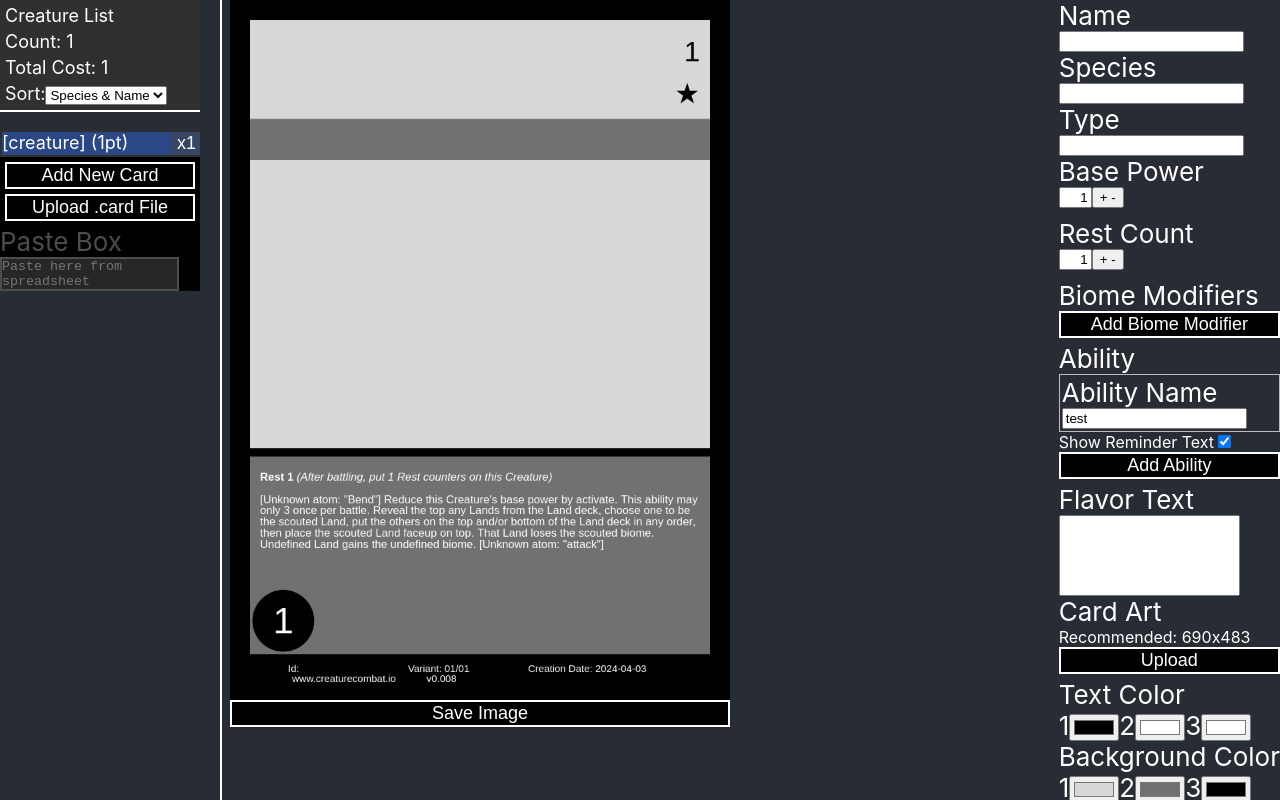
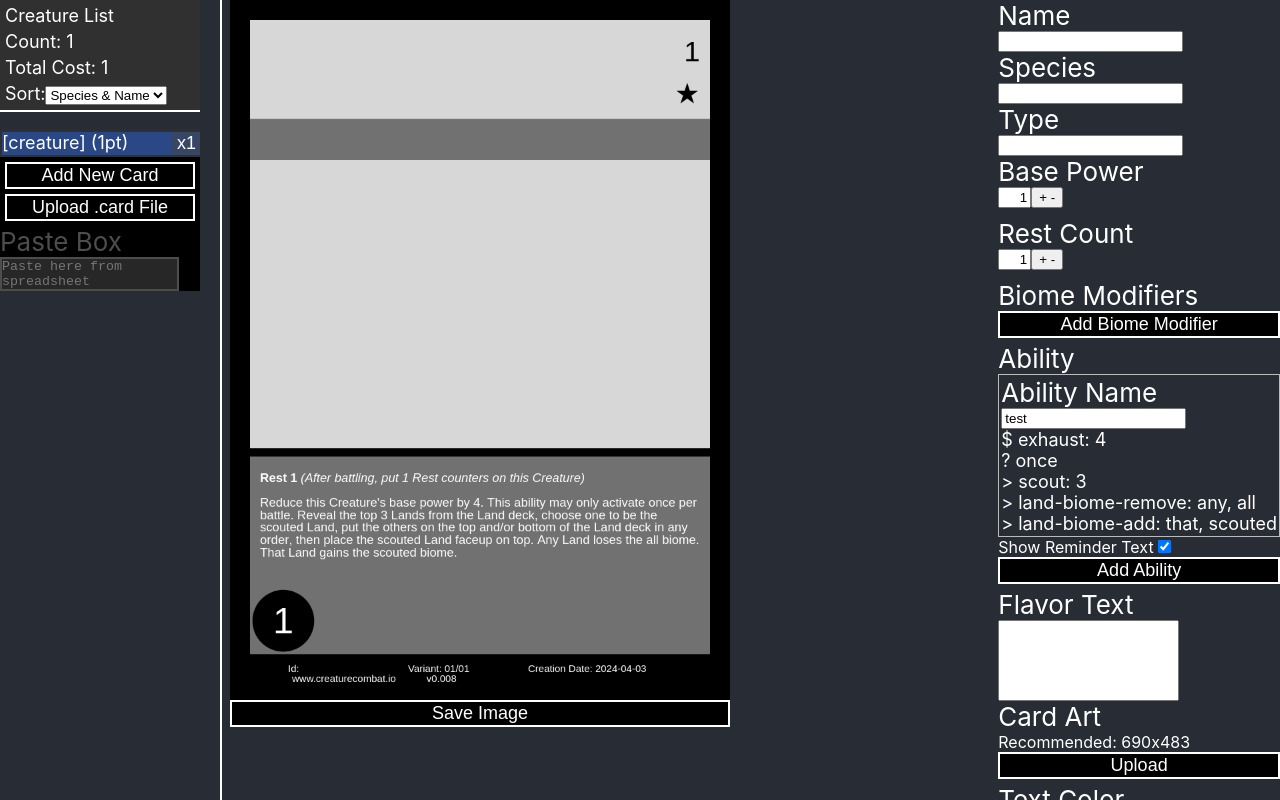
Before and after one commit to shieldgenerator7/CreatureCombat, a React (Create React App) app in the folder CardGenerator/react-canvas-draw/: page / in a window 1280 px wide. Built offline with nearby package versions, Linux system fonts and the light colour scheme.

Commit message:
Show ability dna in panel

```diff
--- a/CardGenerator/react-canvas-draw/src/Components/AbilityPanel.js
+++ b/CardGenerator/react-canvas-draw/src/Components/AbilityPanel.js
@@ -1,7 +1,8 @@
 "use strict";
 
-function AbilityPanel({ ability, setAbility, updateAbility}) {
+function AbilityPanel({ ability, setAbility, updateAbility }) {
     return (<div className="abilityArea">
+        {/* Ability Name */}
         Ability Name
         <input type="text" className="field" onChange={(e) => {
             ability.name = e.target.value;
@@ -9,8 +10,10 @@ function AbilityPanel({ ability, setAbility, updateAbility}) {
         }}
             value={ability.name}
         >
-
         </input>
+        {ability.lines.map((line, i) => {
+            return (<div>{line.getString()}</div>);
+        })}
     </div>);
 }
 export default AbilityPanel;
--- a/CardGenerator/react-canvas-draw/src/Data/AbilityLine.js
+++ b/CardGenerator/react-canvas-draw/src/Data/AbilityLine.js
@@ -42,5 +42,16 @@ class AbilityLine {
             .filter(token => token);
 
     }
+
+    getString() {
+        let symbol = "";
+        switch (this.type) {
+            case LINETYPE_COST: symbol = "$"; break;
+            case LINETYPE_TRIGGER: symbol = "!"; break;
+            case LINETYPE_REQUIREMENT: symbol = "?"; break;
+            case LINETYPE_EFFECT: symbol = ">"; break;
+        }
+        return `${symbol} ${this.atomName}${(this.params.length > 0) ? `: ${this.params.join(", ")}` : ""} `;
+    }
 }
 export default AbilityLine;
--- a/CardGenerator/react-canvas-draw/src/Data/Creature.js
+++ b/CardGenerator/react-canvas-draw/src/Data/Creature.js
@@ -36,14 +36,12 @@ class Creature {
 
         this.abilityTest = newAbility(
             "test",
-            `
-                Reality Bend
+            `Reality Bend
             $ exhaust: 4
             ? once
             > scout: 3
             > land-biome-remove: any, all
-                > land-biome-add: scouted
-            `,
+            > land-biome-add: that, scouted`,
             [[4],
             ["activate"],
             [3],
@@ -213,14 +211,12 @@ export function backwardsCompatifyCreature(creature) {
 
     creature.abilityTest ??= newAbility(
         "test",
-        `
-            Reality Bend
+        `Reality Bend
         $ exhaust: 4
         ? once
         > scout: 3
         > land-biome-remove: any, all
-            > land-biome-add: scouted
-        `,
+        > land-biome-add: that, scouted`,
         [[4],
         ["activate"],
         [3],
```
Lines whose indentation alone changed are shown as unchanged.
